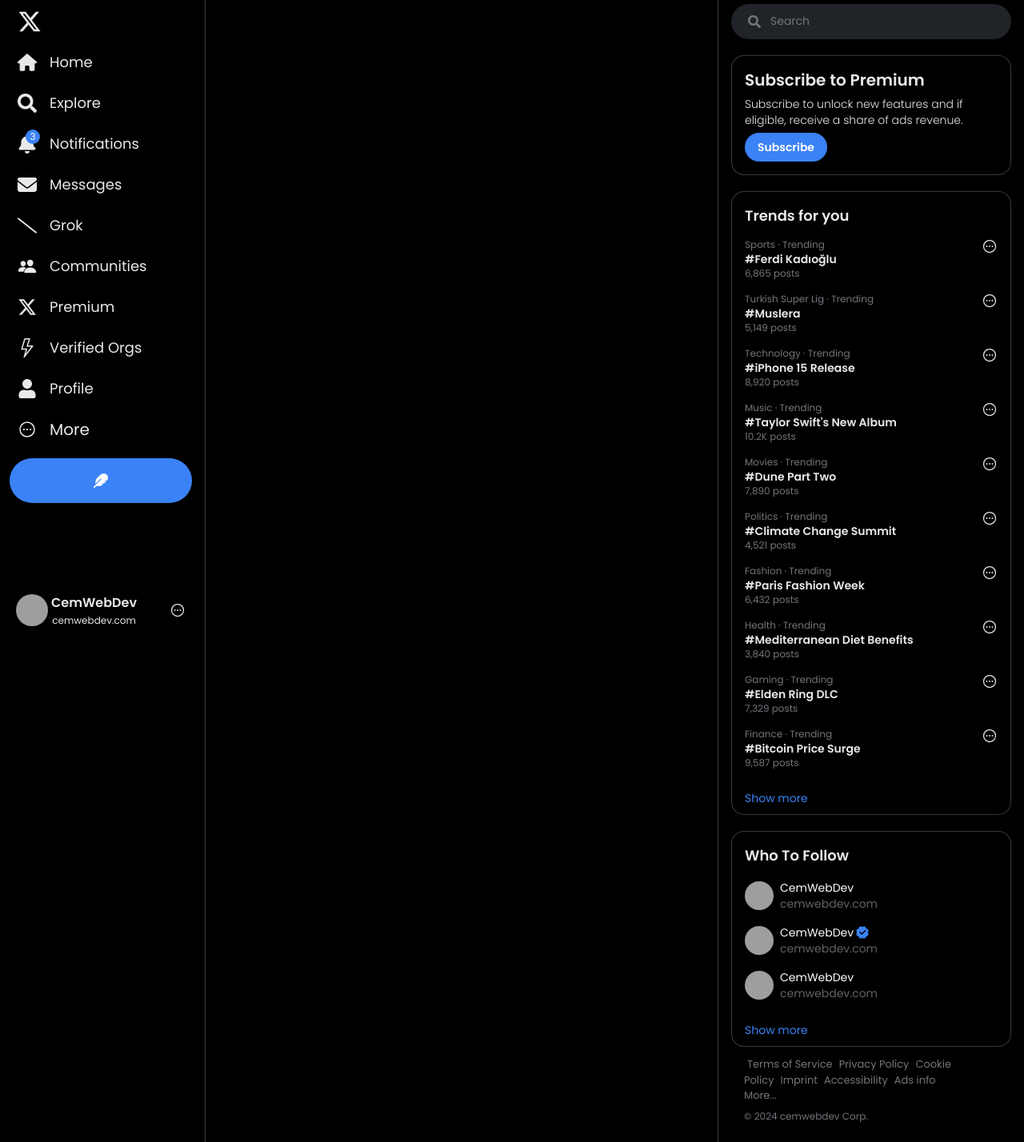
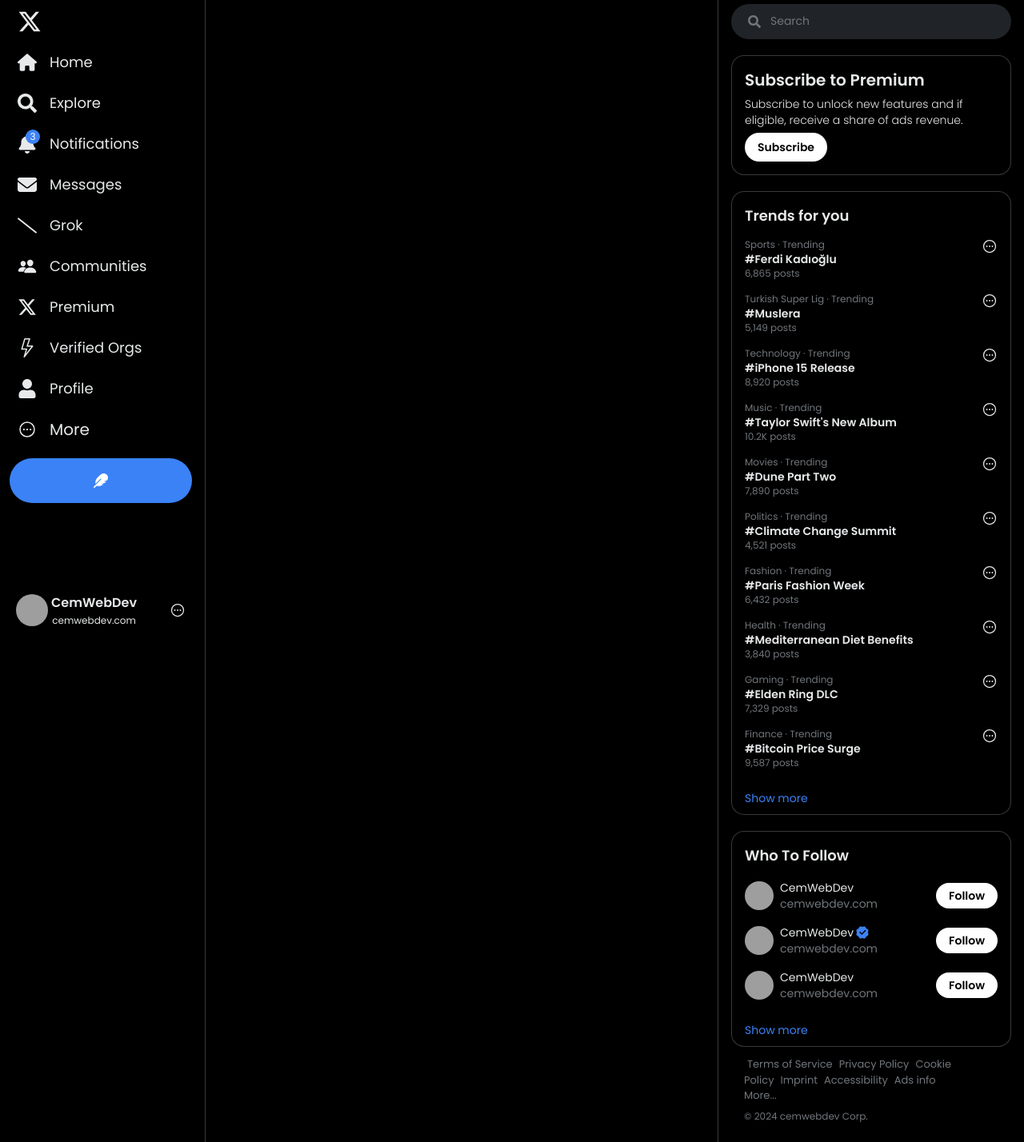
Before and after one commit to CemWebDev/x-ui-clone, a React (Vite) app: page / in a window 1280 px wide. Shown: the whole page at 80% size. Built offline with nearby package versions, Linux system fonts and the light colour scheme; grey boxes are pictures that could not be loaded.

Commit message:
refactor(Subscribe, SuggestedFollow): update Button to use basic variant and apply dynamic CSS variables

```diff
--- a/src/components/common/trends/Subscribe.jsx
+++ b/src/components/common/trends/Subscribe.jsx
@@ -3,12 +3,14 @@
 const Subscribe = () => {
   return (
     <div className="bg-[color:var(--background-primary)] border border-neutral-500/50 rounded-2xl p-4 w-full">
-      <h1 className="text-xl text-[color:var(--text-color)] font-semibold">Subscribe to Premium</h1>
+      <h1 className="text-xl text-[color:var(--text-color)] font-semibold">
+        Subscribe to Premium
+      </h1>
       <p className="text-sm text-[color:var(--text-color)] font-light my-1.5">
         Subscribe to unlock new features and if eligible, receive a share of ads
         revenue.
       </p>
-      <Button>Subscribe</Button>
+      <Button variant="basic">Subscribe</Button>
     </div>
   );
 };
--- a/src/components/common/trends/SuggestedFollow.jsx
+++ b/src/components/common/trends/SuggestedFollow.jsx
@@ -24,13 +24,15 @@
         <NavLink className="flex items-center gap-2 flex-1">
           <img src={user.avatar} alt="" className="rounded-full w-9 h-9" />
           <div className="text-sm flex flex-col items-start">
-            <span className="leading-5 text-white hover:underline flex items-center">
+            <span className="leading-5 text-[color:var(--text-color)] hover:underline flex items-center">
               {user.fullName}
               {user?.verified && (
                 <RiVerifiedBadgeFill className="text-blue-500 text-lg ml-0.5" />
               )}
             </span>
-            <span className="text-neutral-400/60">{user.username}</span>
+            <span className="text-[color:var(--text-color-secondary)]">
+              {user.username}
+            </span>
           </div>
         </NavLink>
         {follow ? (
@@ -44,7 +46,7 @@
             <span className="hidden group-hover:block">Unfollow</span>
           </Button>
         ) : (
-          <Button size="small" variant="white" onClick={handleFollowToggle}>
+          <Button size="small" variant="basic" onClick={handleFollowToggle}>
             Follow
           </Button>
         )}
```
